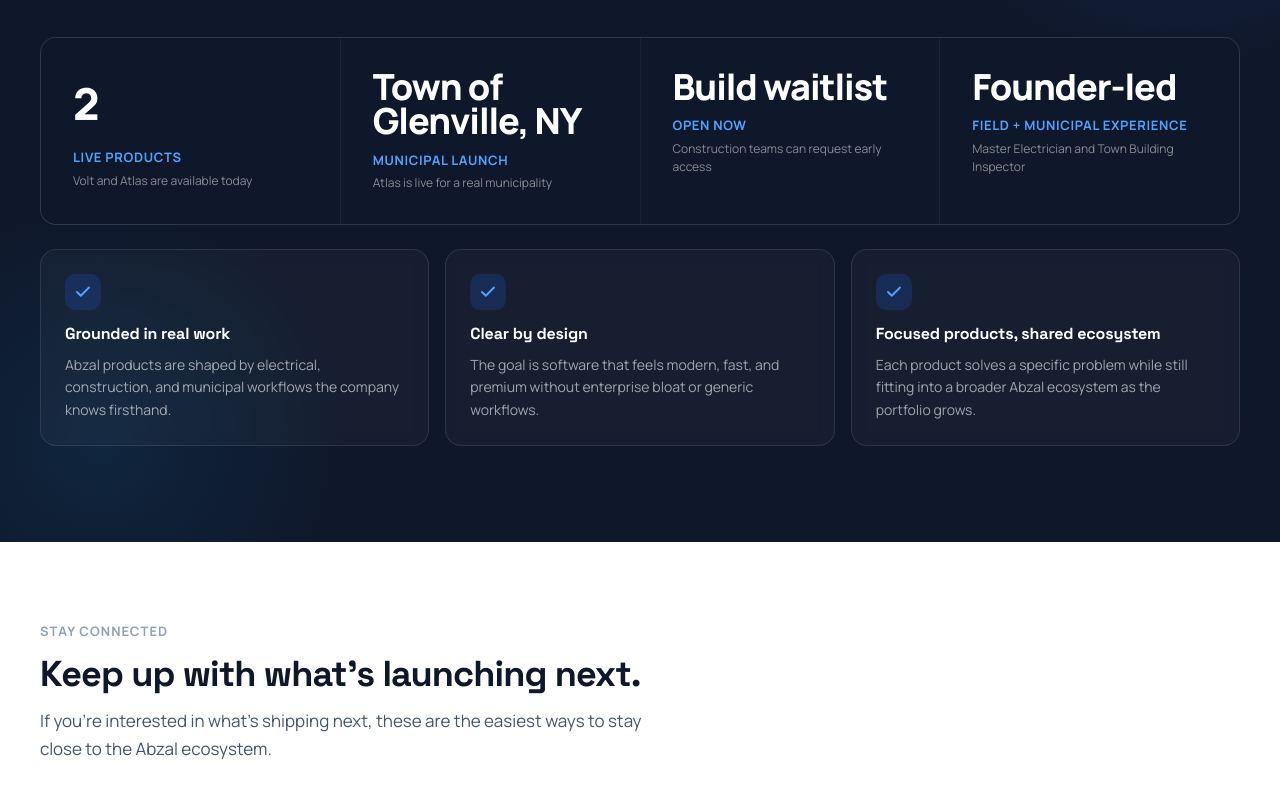
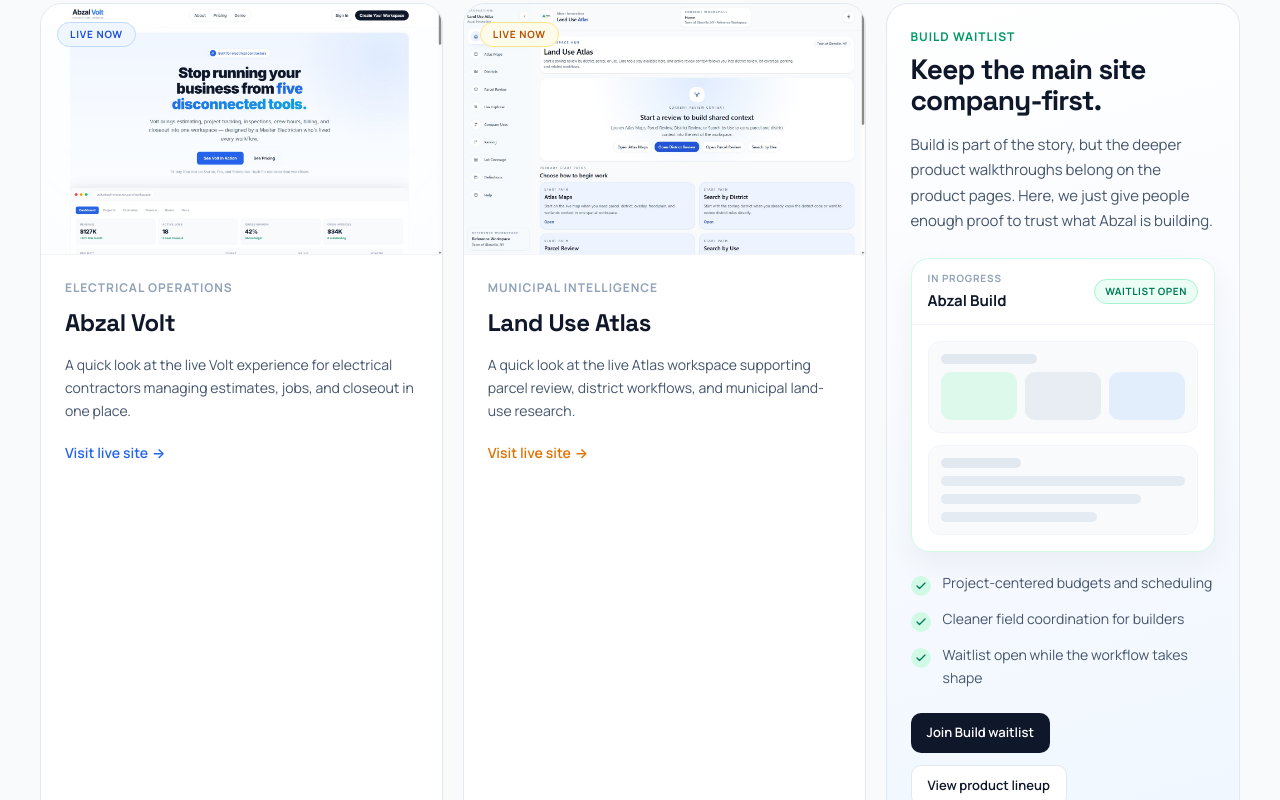
Before and after one commit to nayeemabzal/Abzalinnovation, a React (Vite) app: page / in a window 1280 px wide. Shown: the part 1800-2600 px from the top of the page. Built offline with nearby package versions, Linux system fonts and the light colour scheme.

Commit message:
Add homepage product preview strip

```diff
--- /dev/null
+++ b/src/components/home/QuickLookStrip.tsx
@@ -0,0 +1,218 @@
+import Link from "../site/Link";
+
+type PreviewTone = "blue" | "amber";
+
+type LivePreview = {
+  name: string;
+  label: string;
+  badge: string;
+  description: string;
+  href: string;
+  imageSrc: string;
+  imageAlt: string;
+  tone: PreviewTone;
+};
+
+const livePreviews: LivePreview[] = [
+  {
+    name: "Abzal Volt",
+    label: "Electrical operations",
+    badge: "Live Now",
+    description:
+      "A quick look at the live Volt experience for electrical contractors managing estimates, jobs, and closeout in one place.",
+    href: "https://volt.abzalinnovation.com",
+    imageSrc: "/product-previews/volt-home.jpg",
+    imageAlt: "Preview of the Abzal Volt website and dashboard experience.",
+    tone: "blue",
+  },
+  {
+    name: "Land Use Atlas",
+    label: "Municipal intelligence",
+    badge: "Live Now",
+    description:
+      "A quick look at the live Atlas workspace supporting parcel review, district workflows, and municipal land-use research.",
+    href: "https://atlas.abzalinnovation.com",
+    imageSrc: "/product-previews/atlas-home.jpg",
+    imageAlt: "Preview of the Land Use Atlas workspace and review tools.",
+    tone: "amber",
+  },
+];
+
+const toneClasses: Record<PreviewTone, { badge: string; link: string }> = {
+  blue: {
+    badge: "border-blue-200 bg-blue-50 text-blue-700",
+    link: "text-blue-600",
+  },
+  amber: {
+    badge: "border-amber-200 bg-amber-50 text-amber-700",
+    link: "text-amber-600",
+  },
+};
+
+const buildSignals = [
+  "Project-centered budgets and scheduling",
+  "Cleaner field coordination for builders",
+  "Waitlist open while the workflow takes shape",
+];
+
+export default function QuickLookStrip() {
+  return (
+    <section className="bg-slate-50 px-6 py-20 lg:px-8">
+      <div className="mx-auto max-w-[1200px]">
+        <div className="mb-10 max-w-[760px]">
+          <div className="mb-3 text-[13px] font-bold uppercase tracking-[0.08em] text-blue-600">
+            Quick Look
+          </div>
+          <h2 className="text-[36px] font-extrabold leading-[1.15] tracking-[-0.025em] text-navy">
+            See the tools without turning this site into the demo.
+          </h2>
+          <p className="mt-3 text-[17px] leading-[1.65] text-slate-600">
+            The company site stays high-level on purpose. These previews are
+            here to show that the products are real, polished, and already in
+            motion, while the deeper walkthroughs stay on each product&apos;s own
+            page.
+          </p>
+        </div>
+
+        <div className="grid gap-5 xl:grid-cols-[1fr_1fr_0.88fr]">
+          {livePreviews.map((preview) => {
+            const tone = toneClasses[preview.tone];
+
+            return (
+              <article
+                key={preview.name}
+                className="group overflow-hidden rounded-[22px] border border-slate-200 bg-white transition-all duration-300 hover:-translate-y-1 hover:shadow-[0_18px_42px_rgba(15,23,42,0.08)]"
+              >
+                <div className="relative aspect-[16/10] overflow-hidden border-b border-slate-100 bg-slate-100">
+                  <img
+                    alt={preview.imageAlt}
+                    className="h-full w-full object-cover object-top transition-transform duration-500 group-hover:scale-[1.015]"
+                    loading="lazy"
+                    src={preview.imageSrc}
+                  />
+                  <div className="absolute left-4 top-4">
+                    <span
+                      className={`inline-flex rounded-full border px-3 py-1 text-[10px] font-bold uppercase tracking-[0.08em] backdrop-blur-sm ${tone.badge}`}
+                    >
+                      {preview.badge}
+                    </span>
+                  </div>
+                </div>
+
+                <div className="p-6">
+                  <div className="text-[12px] font-bold uppercase tracking-[0.08em] text-slate-400">
+                    {preview.label}
+                  </div>
+                  <h3 className="mt-2 text-[24px] font-extrabold tracking-[-0.02em] text-navy">
+                    {preview.name}
+                  </h3>
+                  <p className="mt-3 text-[14px] leading-[1.65] text-slate-600">
+                    {preview.description}
+                  </p>
+                  <Link
+                    className={`mt-5 inline-flex items-center gap-1 text-[14px] font-semibold transition-all group-hover:gap-2 ${tone.link}`}
+                    href={preview.href}
+                  >
+                    Visit live site <span aria-hidden="true">→</span>
+                  </Link>
+                </div>
+              </article>
+            );
+          })}
+
+          <aside
+            className="rounded-[22px] border border-slate-200 p-6"
+            style={{
+              background:
+                "linear-gradient(165deg, rgba(255,255,255,1) 0%, rgba(247,250,255,1) 55%, rgba(240,247,255,1) 100%)",
+            }}
+          >
+            <div className="text-[12px] font-bold uppercase tracking-[0.08em] text-emerald-600">
+              Build Waitlist
+            </div>
+            <h3 className="mt-2 text-[28px] font-extrabold leading-[1.1] tracking-[-0.03em] text-navy">
+              Keep the main site company-first.
+            </h3>
+            <p className="mt-4 text-[15px] leading-[1.7] text-slate-600">
+              Build is part of the story, but the deeper product walkthroughs
+              belong on the product pages. Here, we just give people enough
+              proof to trust what Abzal is building.
+            </p>
+
+            <div className="mt-6 overflow-hidden rounded-[18px] border border-emerald-100 bg-white shadow-[0_12px_30px_rgba(15,23,42,0.05)]">
+              <div className="flex items-center justify-between border-b border-slate-100 px-4 py-3">
+                <div>
+                  <div className="text-[10px] font-bold uppercase tracking-[0.08em] text-slate-400">
+                    In Progress
+                  </div>
+                  <div className="mt-1 text-[15px] font-bold text-navy">
+                    Abzal Build
+                  </div>
+                </div>
+                <span className="inline-flex rounded-full border border-emerald-200 bg-emerald-50 px-2.5 py-1 text-[10px] font-bold uppercase tracking-[0.06em] text-emerald-700">
+                  Waitlist Open
+                </span>
+              </div>
+              <div className="space-y-3 px-4 py-4">
+                <div className="rounded-[12px] border border-slate-100 bg-slate-50 px-3 py-3">
+                  <div className="mb-2 h-2.5 w-24 rounded-full bg-slate-200" />
+                  <div className="grid grid-cols-3 gap-2">
+                    <div className="h-12 rounded-[10px] bg-emerald-100/70" />
+                    <div className="h-12 rounded-[10px] bg-slate-200/70" />
+                    <div className="h-12 rounded-[10px] bg-blue-100/70" />
+                  </div>
+                </div>
+                <div className="rounded-[12px] border border-slate-100 bg-slate-50 px-3 py-3">
+                  <div className="mb-2 h-2.5 w-20 rounded-full bg-slate-200" />
+                  <div className="space-y-2">
+                    <div className="h-2.5 w-full rounded-full bg-slate-200/80" />
+                    <div className="h-2.5 w-[82%] rounded-full bg-slate-200/80" />
+                    <div className="h-2.5 w-[64%] rounded-full bg-slate-200/80" />
+                  </div>
+                </div>
+              </div>
+            </div>
+
+            <div className="mt-5 space-y-3">
+              {buildSignals.map((signal) => (
+                <div className="flex items-start gap-3" key={signal}>
+                  <span className="mt-1 inline-flex h-5 w-5 flex-none items-center justify-center rounded-full bg-emerald-100 text-emerald-700">
+                    <svg
+                      className="h-3 w-3"
+                      viewBox="0 0 24 24"
+                      fill="none"
+                      stroke="currentColor"
+                      strokeLinecap="round"
+                      strokeLinejoin="round"
+                      strokeWidth="2.5"
+                    >
+                      <path d="M20 6L9 17l-5-5" />
+                    </svg>
+                  </span>
+                  <span className="text-[14px] leading-[1.6] text-slate-600">
+                    {signal}
+                  </span>
+                </div>
+              ))}
+            </div>
+
+            <div className="mt-6 flex flex-wrap gap-3">
+              <Link
+                className="inline-flex items-center justify-center rounded-[10px] bg-navy px-4 py-2.5 text-[13px] font-semibold text-white transition-all hover:-translate-y-px hover:bg-slate-800"
+                href="/contact"
+              >
+                Join Build waitlist
+              </Link>
+              <Link
+                className="inline-flex items-center justify-center rounded-[10px] border border-slate-200 bg-white px-4 py-2.5 text-[13px] font-semibold text-navy transition-all hover:border-slate-300"
+                href="/products"
+              >
+                View product lineup
+              </Link>
+            </div>
+          </aside>
+        </div>
+      </div>
+    </section>
+  );
+}
--- a/src/pages/Home.tsx
+++ b/src/pages/Home.tsx
@@ -2,6 +2,7 @@
 import Hero from "../components/home/Hero";
 import ProofBand from "../components/home/ProofBand";
 import ProductGrid from "../components/home/ProductGrid";
+import QuickLookStrip from "../components/home/QuickLookStrip";
 import UpcomingGrid from "../components/home/UpcomingGrid";
 import SiteFrame from "../components/site/SiteFrame";
 
@@ -10,6 +11,7 @@
     <SiteFrame hero={<Hero />}>
       <div className="relative">
         <ProductGrid />
+        <QuickLookStrip />
         <ProofBand />
         <UpcomingGrid />
         <CtaBand />
```
Also changed, not shown: public/product-previews/atlas-home.jpg (added), public/product-previews/volt-home.jpg (added).
